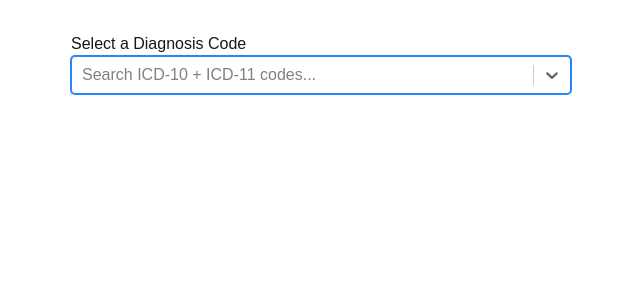
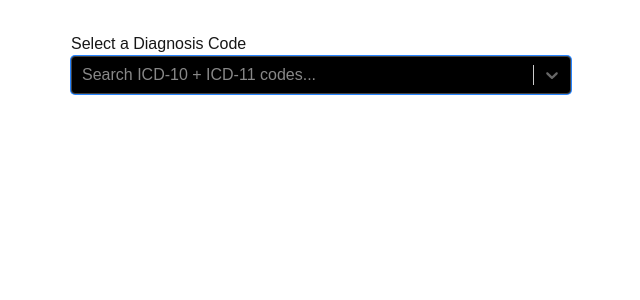
Before and after one commit to adrija26sg/DA-Dropdown-ICD, a Next.js app: page / in a window 1280 px wide. Shown: the top 300 px of the page, without its empty margins (319-959 px from the left). Built offline with nearby package versions, Linux system fonts and the light colour scheme.

Commit message:
changed ui and now alll code fetching works perfectly

```diff
--- a/src/components/DiagnosisDropdown.tsx
+++ b/src/components/DiagnosisDropdown.tsx
@@ -1,8 +1,8 @@
 "use client";
 
-import React, { FC, useMemo, useCallback, useRef, useState } from "react";
+import React, { FC, useMemo, useCallback } from "react";
 import AsyncSelect from "react-select/async";
-import { get, set } from "idb-keyval";
+import { StylesConfig } from "react-select";
 import rawDataUntyped from "@/app/data/icd11.json";
 
 interface RawEntry {
@@ -21,20 +21,22 @@ interface Props {
   onChange: (opt: ICDOption | null) => void;
 }
 
-function debounce<T extends (...args: any[]) => void>(
-  func: T,
+/** Debounce helper for exactly two‑arg callbacks */
+function debounce(
+  func: (input: string, callback: (opts: ICDOption[]) => void) => void,
   delay: number
-): (...args: Parameters<T>) => void {
+): (input: string, callback: (opts: ICDOption[]) => void) => void {
   let timer: NodeJS.Timeout;
-  return (...args: Parameters<T>) => {
+  return (input, callback) => {
     clearTimeout(timer);
-    timer = setTimeout(() => func(...args), delay);
+    timer = setTimeout(() => {
+      func(input, callback);
+    }, delay);
   };
 }
 
 export const DiagnosisDropdown: FC<Props> = ({ value, onChange }) => {
-  const [inputValue, setInputValue] = useState("");
-
+  // Prepare local ICD‑11 options
   const allOptions: ICDOption[] = useMemo(
     () =>
       rawData.map((e) => ({
@@ -44,83 +46,89 @@ export const DiagnosisDropdown: FC<Props> = ({ value, onChange }) => {
     []
   );
 
-  const icd10Cache = useRef(new Map<string, ICDOption[]>());
-
+  // Fetch ICD‑10 from NLM API
   const fetchICD10 = async (input: string): Promise<ICDOption[]> => {
     const term = input.trim().toUpperCase();
-
-    if (term.length <= 1) return []; // don't query API for single letter
-
-    if (icd10Cache.current.has(term)) return icd10Cache.current.get(term)!;
-
-    const cached = await get<ICDOption[] | undefined>(term);
-    if (cached) return cached;
-
-    const url = `https://clinicaltables.nlm.nih.gov/api/icd10cm/v3/search?sf=code,name&terms=${encodeURIComponent(
-      term
-    )}&maxList=100`;
+    const url =
+      "https://clinicaltables.nlm.nih.gov/api/icd10cm/v3/search" +
+      "?sf=code,name&terms=" +
+      encodeURIComponent(term) +
+      "&maxList=100";
 
     const res = await fetch(url);
     const data: [number, string[], null, [string, string][]] = await res.json();
-
-    const results = data[3].map((entry) => ({
-      code: entry[0],
-      label: entry[1],
-    }));
-
-    icd10Cache.current.set(term, results);
-    await set(term, results);
-    return results;
+    return data[3].map(([code, label]) => ({ code, label }));
   };
 
+  // Combined loader for react‑select
   const loadOptions = useMemo(
     () =>
-      debounce(
-        async (
-          input: string,
-          callback: (options: ICDOption[]) => void
-        ): Promise<void> => {
+      debounce((input, callback) => {
         const term = input.trim().toUpperCase();
-          if (!term) return callback([]);
+        if (!term) {
+          callback([]);
+          return;
+        }
 
-          const localMatches = allOptions
-            .filter((o) => o.code.startsWith(term))
-            .slice(0, 20);
+        // 1) Local JSON ICD‑11 matches
+        const localMatches = allOptions.filter((o) =>
+          o.code.startsWith(term)
+        );
 
-          let apiMatches: ICDOption[] = [];
-          try {
-            apiMatches = await fetchICD10(term);
-          } catch (_) {}
+        // 2) If only 1 character, skip API
+        if (term.length === 1) {
+          callback(localMatches.slice(0, 20));
+          return;
+        }
 
+        // 3) Otherwise fetch ICD‑10 and merge
+        fetchICD10(term)
+          .then((apiMatches) => {
             const merged = [
               ...localMatches,
               ...apiMatches.filter(
-              (api) => !localMatches.find((local) => local.code === api.code)
+                (a) => !localMatches.some((l) => l.code === a.code)
               ),
             ];
-
             callback(merged.slice(0, 25));
-        },
-        300
-      ),
+          })
+          .catch(() => {
+            // on error, fall back to local only
+            callback(localMatches.slice(0, 20));
+          });
+      }, 300),
     [allOptions]
   );
 
   const noOptionsMessage = useCallback(
     ({ inputValue }: { inputValue: string }) =>
-      inputValue.length > 0 ? "No match found" : "Start typing...",
+      inputValue.length ? "No match found" : "Start typing…",
     []
   );
 
+  // Dark theme for react‑select
+  const customStyles: StylesConfig<ICDOption> = {
+    control: (base) => ({ ...base, backgroundColor: "#000", borderColor: "#444" }),
+    input: (base) => ({ ...base, color: "#fff" }),
+    menu: (base) => ({ ...base, backgroundColor: "#000" }),
+    option: (base, state) => ({
+      ...base,
+      backgroundColor: state.isFocused ? "#333" : "#000",
+      color: "#fff",
+      cursor: "pointer",
+    }),
+    singleValue: (base) => ({ ...base, color: "#fff" }),
+    placeholder: (base) => ({ ...base, color: "#888" }),
+  };
+
   return (
     <form autoComplete="off">
-      <AsyncSelect
+      <AsyncSelect<ICDOption, false>
         cacheOptions={false}
         defaultOptions={false}
         loadOptions={loadOptions}
+        styles={customStyles}
         value={value}
-        inputValue={inputValue}
-        onInputChange={(val) => setInputValue(val.toUpperCase())}
         onChange={(opt) => onChange(opt as ICDOption | null)}
         getOptionLabel={(o) => `${o.code} – ${o.label}`}
         getOptionValue={(o) => o.code}
@@ -133,3 +141,156 @@ export const DiagnosisDropdown: FC<Props> = ({ value, onChange }) => {
     </form>
   );
 };
+
+// "use client";
+
+// import React, { FC, useMemo, useCallback, useRef } from "react";
+// import AsyncSelect from "react-select/async";
+// import { get, set } from "idb-keyval";
+// import rawDataUntyped from "@/app/data/icd11.json";
+
+// interface RawEntry {
+//   code: string;
+//   display: string;
+// }
+// const rawData = rawDataUntyped as RawEntry[];
+
+// export interface ICDOption {
+//   code: string;
+//   label: string;
+// }
+
+// interface Props {
+//   value: ICDOption | null;
+//   onChange: (opt: ICDOption | null) => void;
+// }
+
+// function debounce<T extends (...args: any[]) => void>(
+//   func: T,
+//   delay: number
+// ): (...args: Parameters<T>) => void {
+//   let timer: NodeJS.Timeout;
+//   return (...args: Parameters<T>) => {
+//     clearTimeout(timer);
+//     timer = setTimeout(() => func(...args), delay);
+//   };
+// }
+
+// export const DiagnosisDropdown: FC<Props> = ({ value, onChange }) => {
+//   const allOptions: ICDOption[] = useMemo(
+//     () =>
+//       rawData.map((e) => ({
+//         code: e.code.toUpperCase(),
+//         label: e.display,
+//       })),
+//     []
+//   );
+
+//   const icd10Cache = useRef(new Map<string, ICDOption[]>());
+
+//   const fetchICD10 = async (input: string): Promise<ICDOption[]> => {
+//     const term = input.trim().toUpperCase();
+//     const url = `https://clinicaltables.nlm.nih.gov/api/icd10cm/v3/search?sf=code,name&terms=${encodeURIComponent(term)}&maxList=100`;
+//     const res = await fetch(url);
+//     const data: [number, string[], null, [string, string][]] = await res.json();
+//     const results = data[3].map((entry) => ({
+//       code: entry[0],
+//       label: entry[1],
+//     }));
+//     return results;
+//   };
+
+//   const loadOptions = useMemo(
+//     () =>
+//       debounce(
+//         async (
+//           input: string,
+//           callback: (options: ICDOption[]) => void
+//         ): Promise<void> => {
+//           const term = input.trim().toUpperCase();
+//           if (!term) return callback([]);
+
+//           const localMatches = allOptions
+//             .filter((o) => o.code.startsWith(term))
+//             .slice(0, 20);
+
+//           if (term.length === 1) return callback(localMatches);
+
+//           let apiMatches: ICDOption[] = [];
+//           try {
+//             apiMatches = await fetchICD10(term);
+//           } catch {}
+
+//           const merged = [
+//             ...localMatches,
+//             ...apiMatches.filter(
+//               (api) => !localMatches.find((local) => local.code === api.code)
+//             ),
+//           ];
+
+//           callback(merged.slice(0, 25));
+//         },
+//         300
+//       ),
+//     [allOptions]
+//   );
+
+//   const noOptionsMessage = useCallback(
+//     ({ inputValue }: { inputValue: string }) =>
+//       inputValue.length > 0 ? "No match found" : "Start typing...",
+//     []
+//   );
+// //FOR BETTER VISIBILITY
+//   const customStyles = {
+//     control: (provided: any) => ({
+//       ...provided,
+//       backgroundColor: "#000",
+//       color: "#fff",
+//       borderColor: "#444",
+//     }),
+//     input: (provided: any) => ({
+//       ...provided,
+//       color: "#fff",
+//     }),
+//     menu: (provided: any) => ({
+//       ...provided,
+//       backgroundColor: "#000",
+//       color: "#fff",
+//     }),
+//     option: (provided: any, state: any) => ({
+//       ...provided,
+//       backgroundColor: state.isFocused ? "#222" : "#000",
+//       color: "#fff",
+//       cursor: "pointer",
+//     }),
+//     singleValue: (provided: any) => ({
+//       ...provided,
+//       color: "#fff",
+//     }),
+//     placeholder: (provided: any) => ({
+//       ...provided,
+//       color: "#888",
+//     }),
+//   };
+// //STYLING PART ENDS HERE
+//   return (
+//     <form autoComplete="off">
+//       <AsyncSelect
+//         cacheOptions={false}
+//         defaultOptions={false}
+//         loadOptions={loadOptions}
+//         styles={customStyles}
+//         onInputChange={(input) => input.toUpperCase()}
+//         value={value}
+//         onChange={(opt) => onChange(opt as ICDOption | null)}
+//         getOptionLabel={(o) => `${o.code} – ${o.label}`}
+//         getOptionValue={(o) => o.code}
+//         placeholder="Search ICD-10 + ICD-11 codes..."
+//         noOptionsMessage={noOptionsMessage}
+//         isClearable
+//         instanceId="diagnosis-unified"
+//         autoFocus
+//       />
+//     </form>
+//   );
+// };
```
Lines whose indentation alone changed are shown as unchanged.
